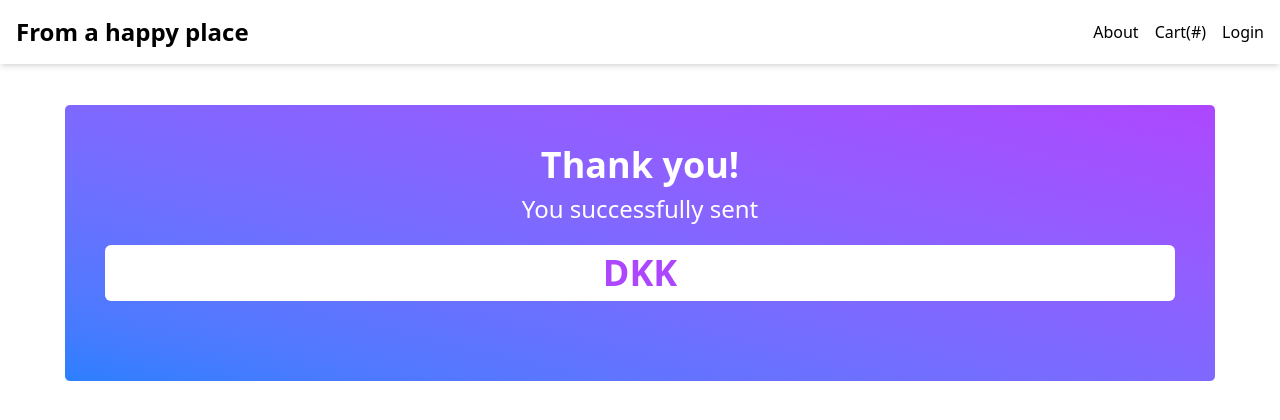
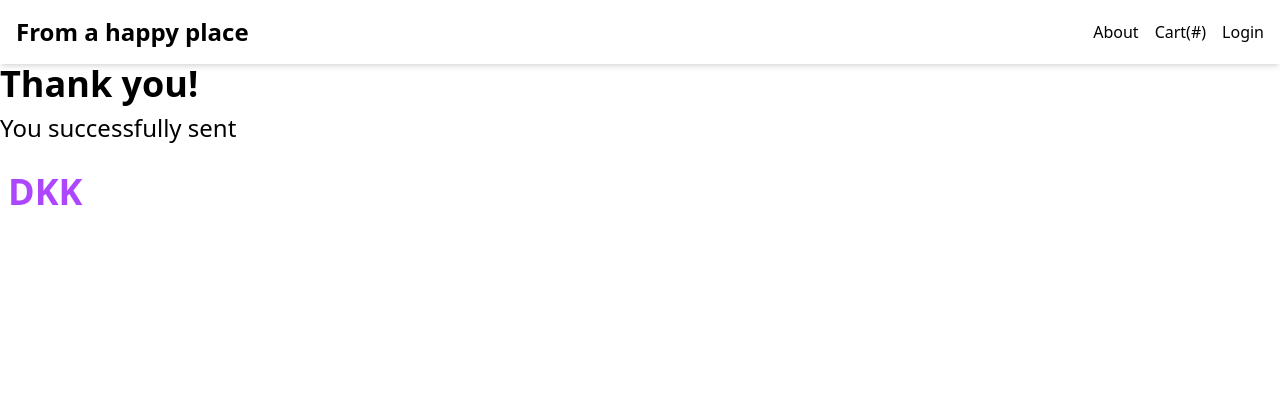
Before and after one commit to Cromski/fromahappyplace, a Next.js app: page /payment-success in a window 1280 px wide. Shown: the top 420 px of the page. Built offline with nearby package versions, Linux system fonts and the light colour scheme; no server answers.

Commit message:
Update page.tsx

```diff
--- a/app/(routes)/payment-success/page.tsx
+++ b/app/(routes)/payment-success/page.tsx
@@ -8,8 +8,7 @@ interface PaymentSuccessProps {
     const { amount } = await searchParams;
 
     return (
-      <main className="max-w-6xl mx-auto p-10 text-white text-center border m-10 rounded-md bg-gradient-to-tr from-blue-500 to-purple-500">
-        <div className="mb-10">
+      <div className="mb-10">
           <h1 className="text-4xl font-extrabold mb-2">Thank you!</h1>
           <h2 className="text-2xl">You successfully sent</h2>
 
@@ -17,6 +16,5 @@ interface PaymentSuccessProps {
             DKK {amount}
           </div>
         </div>
-      </main>
     );
   }
```
